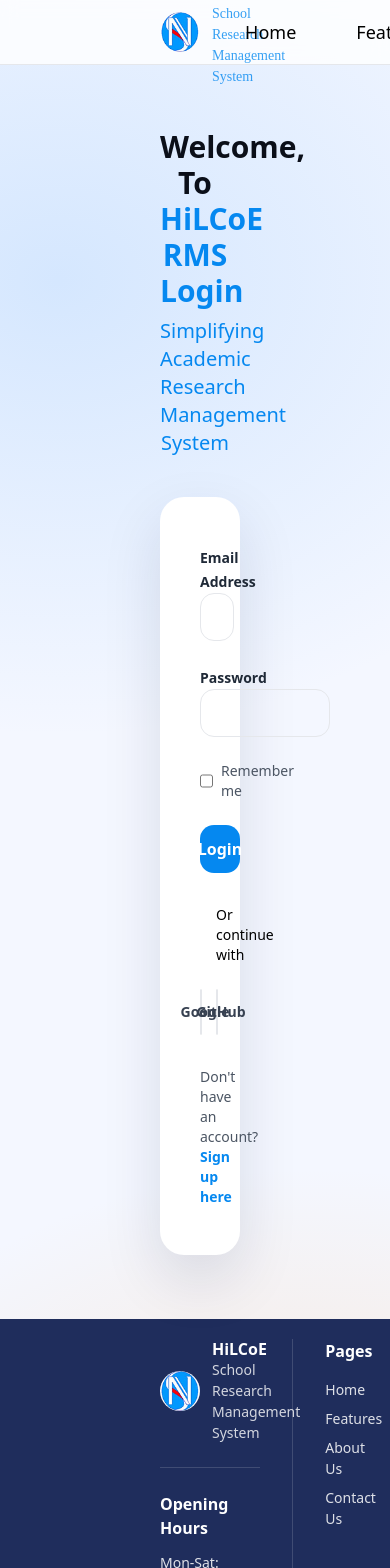
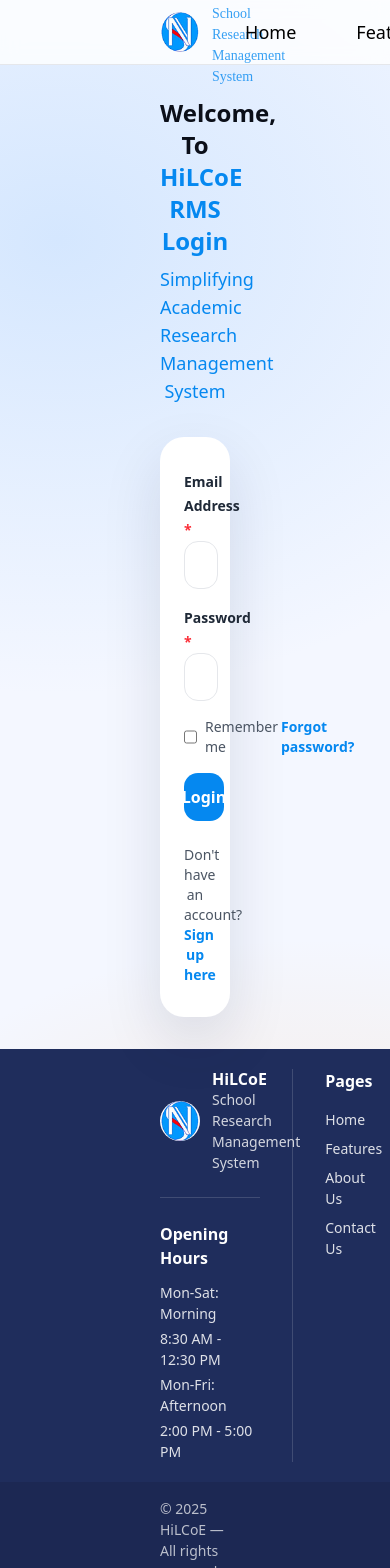
Before and after one commit to RhodasDemissew/HiLCoE-RMS, a React (Vite) app in the folder CLIENT/: page /login in a window 390 px wide. Shown: the top 1568 px of the page. Built offline with nearby package versions, Linux system fonts and the light colour scheme; no server answers; a web font is replaced by a local one.

Commit message:
LANDING PAGE  1) ADD VALIDATIONS ( Email, Phone, Password, etc..) 2) SEARCH FOR RESEARCHES DOESN'T WORK 3) FORGOT PASSWORD DOESN'T WORK 4) FOOTER NAVIGATIONS RE CHECK  5) REMOVE GITHUB AND GOOGLE                       // ALL ARE FIXED

```diff
--- a/CLIENT/src/features/auth/pages/Login.jsx
+++ b/CLIENT/src/features/auth/pages/Login.jsx
@@ -4,8 +4,7 @@ import Header from "../../../shared/components/layout/Header.jsx";
 import Footer from "../../../shared/components/layout/Footer.jsx";
 import Container from "../../../shared/components/ui/Container.jsx";
 import { api, setToken } from "../../../api/client.js";
-import googleIcon from "../../../assets/icons/Googleicon.png";
-import githubIcon from "../../../assets/icons/githubicon.png";
+import { validateEmail } from "../../../shared/utils/validation.js";
 
 export default function Login() {
   const navigate = useNavigate();
@@ -14,7 +13,8 @@ export default function Login() {
   const [email, setEmail] = useState("");
   const [password, setPassword] = useState("");
   const [remember, setRemember] = useState(false);
-  const [error, setError] = useState("");
+  const [errors, setErrors] = useState({});
+  const [touched, setTouched] = useState({});
   const [info, setInfo] = useState(location.state?.message ?? "");
   const [loading, setLoading] = useState(false);
 
@@ -29,10 +29,66 @@ export default function Login() {
     }
   }, []);
 
+  function handleEmailChange(event) {
+    const value = event.target.value;
+    setEmail(value);
+
+    // Clear error when user starts typing
+    if (errors.email) {
+      setErrors(prev => ({ ...prev, email: '' }));
+    }
+  }
+
+  function handlePasswordChange(event) {
+    const value = event.target.value;
+    setPassword(value);
+
+    // Clear error when user starts typing
+    if (errors.password) {
+      setErrors(prev => ({ ...prev, password: '' }));
+    }
+  }
+
+  function handleEmailBlur() {
+    setTouched(prev => ({ ...prev, email: true }));
+    validateEmailField();
+  }
+
+  function handlePasswordBlur() {
+    setTouched(prev => ({ ...prev, password: true }));
+    validatePasswordField();
+  }
+
+  function validateEmailField() {
+    const result = validateEmail(email);
+    setErrors(prev => ({ ...prev, email: result.message }));
+    return result.isValid;
+  }
+
+  function validatePasswordField() {
+    let error = '';
+    if (!password.trim()) {
+      error = 'Password is required';
+    }
+    setErrors(prev => ({ ...prev, password: error }));
+    return !error;
+  }
+
   async function handleSubmit(event) {
     event.preventDefault();
-    setError("");
     setInfo("");
+
+    // Mark all fields as touched
+    setTouched({ email: true, password: true });
+
+    // Validate all fields
+    const isEmailValid = validateEmailField();
+    const isPasswordValid = validatePasswordField();
+
+    if (!isEmailValid || !isPasswordValid) {
+      return;
+    }
+
     setLoading(true);
     try {
       const res = await api("/auth/login", {
@@ -70,7 +126,7 @@ export default function Login() {
 
       navigate(redirect, { replace: true });
     } catch (err) {
-      setError(err.message || "Login error");
+      setErrors({ general: err.message || "Login error" });
     } finally {
       setLoading(false);
     }
@@ -79,57 +135,65 @@ export default function Login() {
   return (
     <div className="min-h-screen bg-login-gradient">
       <Header />
-      <main className="py-16">
-        <Container className="flex justify-center">
-          <div className="w-full max-w-lg text-center">
-            <h1 className="text-3xl font-semibold text-[color:var(--neutral-900)]">
+      <main className="py-8 md:py-16">
+        <Container className="flex justify-center px-4">
+          <div className="w-full max-w-md md:max-w-lg text-center">
+            <h1 className="text-2xl md:text-3xl font-semibold text-[color:var(--neutral-900)]">
               Welcome, To <span className="text-[color:var(--brand-600)]">HiLCoE RMS Login</span>
             </h1>
-            <p className="mt-2 text-xl font-medium text-[color:var(--brand-600)]">
+            <p className="mt-2 text-lg md:text-xl font-medium text-[color:var(--brand-600)]">
               Simplifying Academic Research Management System
             </p>
 
-            <div className="mt-10 rounded-[24px] bg-white px-10 py-12 text-left shadow-[0_24px_60px_rgba(8,26,66,0.12)]">
-              <form className="space-y-6" onSubmit={handleSubmit}>
+            <div className="mt-8 md:mt-10 rounded-[24px] bg-white px-6 md:px-10 py-8 md:py-12 text-left shadow-[0_24px_60px_rgba(8,26,66,0.12)]">
+              <form className="space-y-4 md:space-y-6" onSubmit={handleSubmit}>
                 <div className="space-y-2">
                   <label className="text-sm font-semibold text-[color:var(--neutral-800)]" htmlFor="email">
-                    Email Address
+                    Email Address <span className="text-red-500">*</span>
                   </label>
                   <input
                     id="email"
                     type="email"
                     value={email}
-                    onChange={(event) => setEmail(event.target.value)}
+                    onChange={handleEmailChange}
+                    onBlur={handleEmailBlur}
                     placeholder="Enter Email"
-                    className="h-12 w-full rounded-[14px] border border-[color:var(--neutral-200)] px-4 text-sm text-[color:var(--neutral-800)] outline-none transition focus:border-[color:var(--brand-600)] focus:shadow-[0_0_0_3px_rgba(5,136,240,0.18)]"
+                    className={`h-12 w-full rounded-[14px] border px-4 text-sm text-[color:var(--neutral-800)] outline-none transition focus:shadow-[0_0_0_3px_rgba(5,136,240,0.18)] ${
+                      touched.email && errors.email
+                        ? 'border-red-500 focus:border-red-500'
+                        : 'border-[color:var(--neutral-200)] focus:border-[color:var(--brand-600)]'
+                    }`}
                     required
                   />
+                  {touched.email && errors.email && (
+                    <p className="text-sm text-red-500">{errors.email}</p>
+                  )}
                 </div>
 
                 <div className="space-y-2">
                   <label className="text-sm font-semibold text-[color:var(--neutral-800)]" htmlFor="password">
-                    Password
+                    Password <span className="text-red-500">*</span>
                   </label>
-                  <div className="relative">
                   <input
                     id="password"
                     type="password"
                     value={password}
-                      onChange={(event) => setPassword(event.target.value)}
+                    onChange={handlePasswordChange}
+                    onBlur={handlePasswordBlur}
                     placeholder="Enter password"
-                      className="h-12 w-full rounded-[14px] border border-[color:var(--neutral-200)] px-4 pr-28 text-sm text-[color:var(--neutral-800)] outline-none transition focus:border-[color:var(--brand-600)] focus:shadow-[0_0_0_3px_rgba(5,136,240,0.18)]"
+                    className={`h-12 w-full rounded-[14px] border px-4 text-sm text-[color:var(--neutral-800)] outline-none transition focus:shadow-[0_0_0_3px_rgba(5,136,240,0.18)] ${
+                      touched.password && errors.password
+                        ? 'border-red-500 focus:border-red-500'
+                        : 'border-[color:var(--neutral-200)] focus:border-[color:var(--brand-600)]'
+                    }`}
                     required
                   />
-
-                  </div>
-                  <a
-                      href="/forgot-password"
-                      className="absolute right-184 mt-6 -translate-y-1/2 text-sm font-semibold text-[color:var(--brand-600)] hover:underline"
-                    >
-                      Forgot password?
-                    </a>
+                  {touched.password && errors.password && (
+                    <p className="text-sm text-red-500">{errors.password}</p>
+                  )}
                 </div>
 
+                <div className="flex items-center justify-between">
                   <label className="flex items-center gap-2 text-sm text-[color:var(--neutral-600)]">
                     <input
                       type="checkbox"
@@ -138,10 +202,17 @@ export default function Login() {
                       className="h-4 w-4 rounded border-[color:var(--neutral-300)] text-[color:var(--brand-600)] focus:ring-[color:var(--brand-600)]"
                     />
                     Remember me
-
                   </label>
 
-                {error && <p className="text-sm font-medium text-red-500">{error}</p>}
+                  <a
+                    href="/forgot-password"
+                    className="text-sm font-semibold text-[color:var(--brand-600)] hover:underline"
+                  >
+                    Forgot password?
+                  </a>
+                </div>
+
+                {errors.general && <p className="text-sm font-medium text-red-500">{errors.general}</p>}
                 {info && <p className="text-sm font-medium text-[color:var(--brand-600)]">{info}</p>}
 
                 <button
@@ -153,32 +224,8 @@ export default function Login() {
                 </button>
               </form>
 
-              <div className="mt-8 flex items-center gap-4 text-sm text-[color:var(--neutral-500)]">
-                <span className="h-px flex-1 bg-[color:var(--neutral-200)]" />
-                Or continue with
-                <span className="h-px flex-1 bg-[color:var(--neutral-200)]" />
-              </div>
 
-              <div className="mt-6 grid grid-cols-2 gap-4 text-sm font-semibold">
-                <button
-                  type="button"
-                  className="flex items-center justify-center gap-2 rounded-[12px] border border-[color:var(--neutral-200)] py-3 text-[color:var(--neutral-700)] hover:bg-[color:var(--neutral-50)]"
-                  onClick={() => console.log("Login with Google")}
-                >
-                  <img src={googleIcon} alt="Google" className="h-5 w-5" loading="lazy" decoding="async" />
-                  Google
-                </button>
-                <button
-                  type="button"
-                  className="flex items-center justify-center gap-2 rounded-[12px] border border-[color:var(--neutral-200)] py-3 text-[color:var(--neutral-700)] hover:bg-[color:var(--neutral-50)]"
-                  onClick={() => console.log("Login with GitHub")}
-                >
-                  <img src={githubIcon} alt="GitHub" className="h-5 w-5" loading="lazy" decoding="async" />
-                  GitHub
-                </button>
-              </div>
-
-              <p className="mt-8 text-center text-sm text-[color:var(--neutral-600)]">
+              <p className="mt-6 md:mt-8 text-center text-sm text-[color:var(--neutral-600)]">
                 Don't have an account? <a href="/signup" className="font-semibold text-[color:var(--brand-600)] hover:underline">Sign up here</a>
               </p>
             </div>
```
Lines whose indentation alone changed are shown as unchanged.
